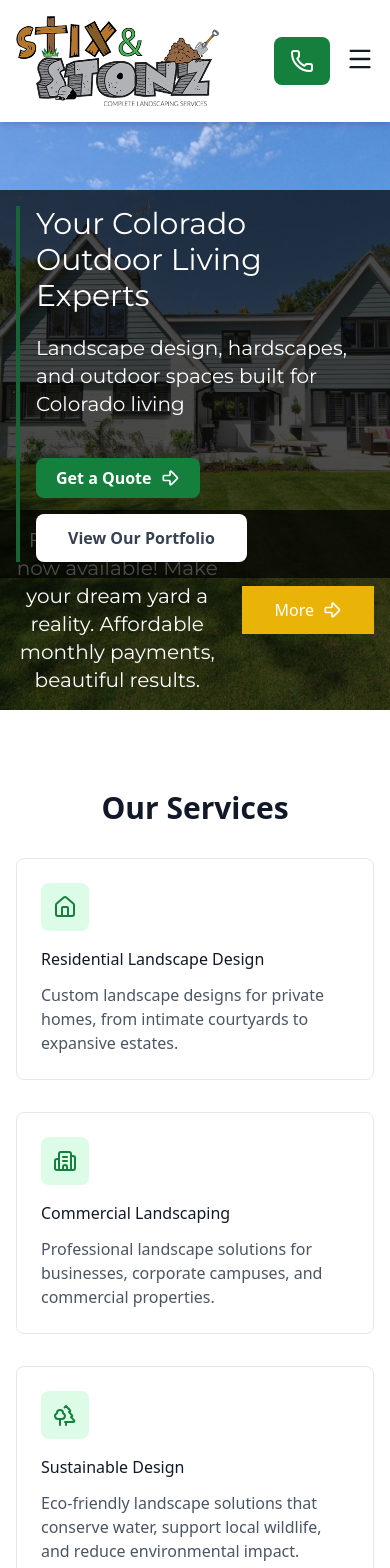
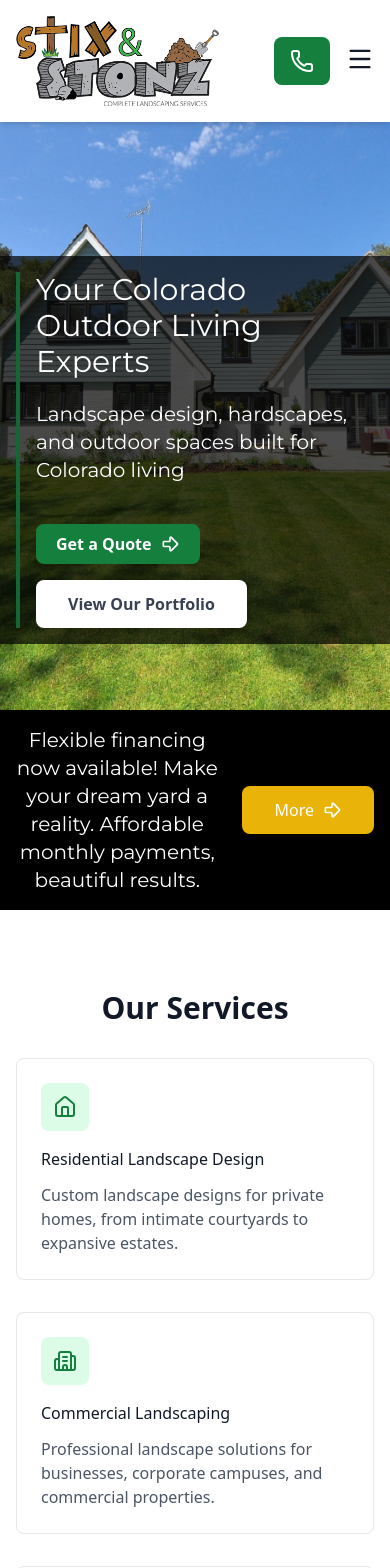
Before and after one commit to fritzp3/StixAndStonz_V3, a Next.js app: page / in a window 390 px wide. Shown: the top 1568 px of the page. Built offline with nearby package versions, Linux system fonts and the light colour scheme.

Commit message:
Adjust finance content, add social icons, small layout adjustments.

```diff
--- a/src/app/components/AnimateHeroImage.tsx
+++ b/src/app/components/AnimateHeroImage.tsx
@@ -28,7 +28,7 @@ export default function AnimatedHeroImage() {
         /> */}
       </motion.div>
 
-      <div className='absolute inset-0 flex items-top mt-20 lg:items-center justify-center z-10'>
+      <div className='absolute inset-0 flex items-center mt-20 justify-center z-10'>
         <motion.div
           initial={{ x: 200, opacity: 0 }}
           animate={{ x: 0, opacity: 1 }}
@@ -67,7 +67,8 @@ export default function AnimatedHeroImage() {
         </motion.div>
       </div>
 
-      <div className='absolute inset-0 flex items-end w-full'>
+      {/* This code was not clickable due to the absolute position of the Hero */}
+      {/* <div className='absolute inset-0 flex items-end w-full'>
         <div className='bg-black/70 p-4 lg:p-4 text-white w-full text-center'>
           <div className='flex items-center justify-center gap-6'>
             <div className='font-montserrat text-xl'>
@@ -79,7 +80,7 @@ export default function AnimatedHeroImage() {
             </div>
             <div>
               <Link
-                href='#reviews'
+                href='/get-a-quote'
                 className='bg-yellow-500 hover:bg-green-800 text-white px-8 py-3 inline-flex items-center gap-2 transition-colors cursor-pointer'
               >
                 More
@@ -88,7 +89,7 @@ export default function AnimatedHeroImage() {
             </div>
           </div>
         </div>
-      </div>
+      </div> */}
     </>
   );
 }
--- a/src/app/components/Financing.tsx
+++ b/src/app/components/Financing.tsx
@@ -1,70 +1,30 @@
-import {
-  Sprout,
-  Home as HomeIcon,
-  Building2,
-  Trees,
-  Fence,
-  Lightbulb,
-  ArrowBigDown,
-} from 'lucide-react';
 import Link from 'next/link';
+import { ArrowBigRight, ArrowBigDown } from 'lucide-react';
 
 export default function Financing() {
-  const financing = [
-    {
-      icon: HomeIcon,
-      title: 'Residential Landscape Design',
-      description:
-        'Custom landscape designs for private homes, from intimate courtyards to expansive estates.',
-    },
-    {
-      icon: Building2,
-      title: 'Commercial Landscaping',
-      description:
-        'Professional landscape solutions for businesses, corporate campuses, and commercial properties.',
-    },
-    {
-      icon: Trees,
-      title: 'Sustainable Design',
-      description:
-        'Eco-friendly landscape solutions that conserve water, support local wildlife, and reduce environmental impact.',
-    },
-    {
-      icon: Fence,
-      title: 'Hardscape Design',
-      description:
-        'Expert design and installation of patios, walkways, retaining walls, and other structural landscape elements.',
-    },
-    {
-      icon: Sprout,
-      title: 'Planting Design',
-      description:
-        'Thoughtful selection and arrangement of trees, shrubs, perennials, and ground covers.',
-    },
-    {
-      icon: Lightbulb,
-      title: 'Landscape Lighting',
-      description:
-        'Strategic lighting design that enhances safety, security, and ambiance after dark.',
-    },
-  ];
-
   return (
-    <section id='financing' className='py-20 bg-white scroll-mt-14'>
-      <div className='container mx-auto px-4'>
-        <h2 className='text-3xl font-bold mb-8 text-center'>Financing</h2>
-        <div className='grid md:grid-cols-2 lg:grid-cols-3 gap-8'>
-          Financing info...
+    <section id='financing'>
+      <div className='inset-0 flex items-end w-full'>
+        <div className='bg-black p-4 lg:p-4 text-white w-full text-center'>
+          <div className='flex items-center justify-center gap-6'>
+            <div className='font-montserrat text-xl'>
+              <span>Flexible financing now available! </span>
+              <span>
+                Make your dream yard a reality. Affordable monthly payments,
+                beautiful results.
+              </span>
+            </div>
+            <div>
+              <Link
+                href='/get-a-quote'
+                className='bg-yellow-500 hover:bg-green-800 text-white rounded-[8px] px-8 py-3 inline-flex items-center gap-2 transition-colors cursor-pointer'
+              >
+                More
+                <ArrowBigRight size={20} />
+              </Link>
+            </div>
+          </div>
         </div>
-      </div>
-      <div className='container mx-auto p-4 text-center'>
-        <Link
-          href='#reviews'
-          className='bg-green-700 hover:bg-green-800 text-white px-8 py-3 inline-flex items-center gap-2 transition-colors cursor-pointer'
-        >
-          More Info
-          <ArrowBigDown size={20} />
-        </Link>
       </div>
     </section>
   );
--- a/src/app/components/PortfolioGallery.tsx
+++ b/src/app/components/PortfolioGallery.tsx
@@ -1,7 +1,13 @@
 'use client';
 import { X, ChevronLeft, ChevronRight, Images } from 'lucide-react';
 
-import { siFacebook, siGoogle, siYoutube, siX } from 'simple-icons';
+import {
+  siFacebook,
+  siGoogle,
+  siYoutube,
+  siX,
+  siInstagram,
+} from 'simple-icons';
 
 import { useState } from 'react';
 import Link from 'next/link';
@@ -351,10 +357,30 @@ export default function PortfolioGallery() {
           </h2>
           <div className='flex flex-row justify-center'>
             <div className='flex justify-between w-full p-6'>
-              <Icon path={siFacebook.path} color='#1877F2' />
-              <Icon path={siGoogle.path} color='#4285F4' />
-              <Icon path={siYoutube.path} color='#FF0000' />
-              <Icon path={siX.path} color='#ffffff' />
+              <Link
+                href='https://www.facebook.com/p/Stix-Stonz-Landscaping-61563001276482/'
+                target='_blank'
+              >
+                <Icon path={siFacebook.path} color='#1877F2' />
+              </Link>
+              <Link
+                href='https://photos.app.goo.gl/hx69GkycE4ELDGuG8'
+                target='_blank'
+              >
+                <Icon path={siGoogle.path} color='#4285F4' />
+              </Link>
+              <Link
+                href='https://www.youtube.com/@StixandStonzLandscaping'
+                target='_blank'
+              >
+                <Icon path={siYoutube.path} color='#FF0000' />
+              </Link>
+              <Link
+                href='https://www.instagram.com/stix.and.stonz.landscaping/'
+                target='_blank'
+              >
+                <Icon path={siInstagram.path} color='#FF0069' />
+              </Link>
             </div>
           </div>
         </div>
--- a/src/app/components/Reviews.tsx
+++ b/src/app/components/Reviews.tsx
@@ -4,21 +4,21 @@ import Link from 'next/link';
 export default function Reviews() {
   const testimonials = [
     {
-      name: 'Sarah Johnson',
+      name: 'Denny B',
       location: 'Denver, CO',
-      text: 'GreenScape transformed our backyard into a stunning xeriscape oasis. The design is both beautiful and sustainable, saving us thousands on water bills.',
+      text: 'Shane and his crew are amazing and go above and beyond every time. They do a great job with our weekly maintenance and their Spring cleanup left our yard looking amazing. Did I mention that they show up on time every time? Well they do and they also ring our door bell before mowing so our dog is inside. Highly recommended. AAA+++.',
       rating: 5,
     },
     {
-      name: 'Michael Chen',
+      name: 'Marcus J',
       location: 'Boulder, CO',
-      text: 'The attention to detail and professionalism was outstanding. They turned our vision into reality and exceeded all expectations.',
+      text: "If you're in need of landscaping services, particularly for sprinkler system repairs, look no further than Stix & Stonz. Their combination of expertise, efficiency, and outstanding customer service makes them a top choice.",
       rating: 5,
     },
     {
-      name: 'Emily Rodriguez',
+      name: 'Heather W',
       location: 'Colorado Springs, CO',
-      text: 'We love our new outdoor living space! The team was responsive, creative, and delivered exactly what we wanted on time and within budget.',
+      text: 'We hired Shane to help with yard upkeep and he ended up getting rid of our weeds and trimmed some bushes as well! Honestly, for as long as I have rented this house, my yard looked the best when Stix and Stonz was taking care of it!',
       rating: 5,
     },
   ];
--- a/src/app/page.tsx
+++ b/src/app/page.tsx
@@ -3,11 +3,13 @@ import Services from './components/Services';
 import Reviews from './components/Reviews';
 import OurProcess from './components/OurProcess';
 import ParallaxSection from './components/ParalaxSection';
+import Financing from './components/Financing';
 
 export default function Home() {
   return (
     <>
       <HomeSection />
+      <Financing />
       <Services />
       <ParallaxSection imageUrl='/assets/pexels-pixabay-261410.jpg'>
         <h1 className='text-4xl md:text-6xl font-montserrat font-bold text-center'>
```
